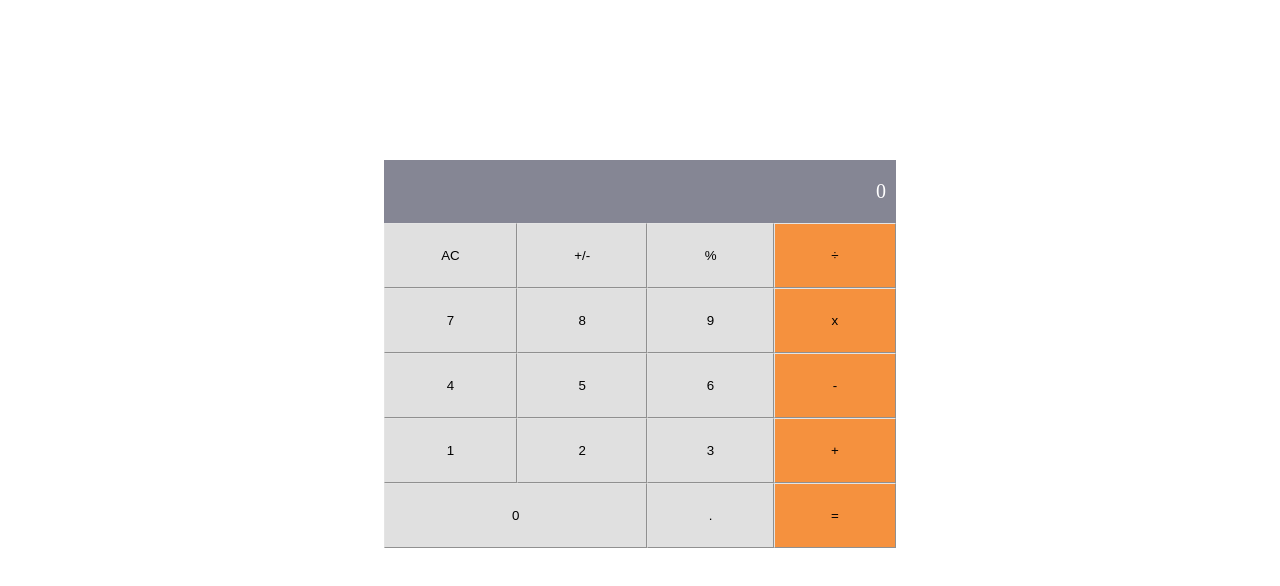
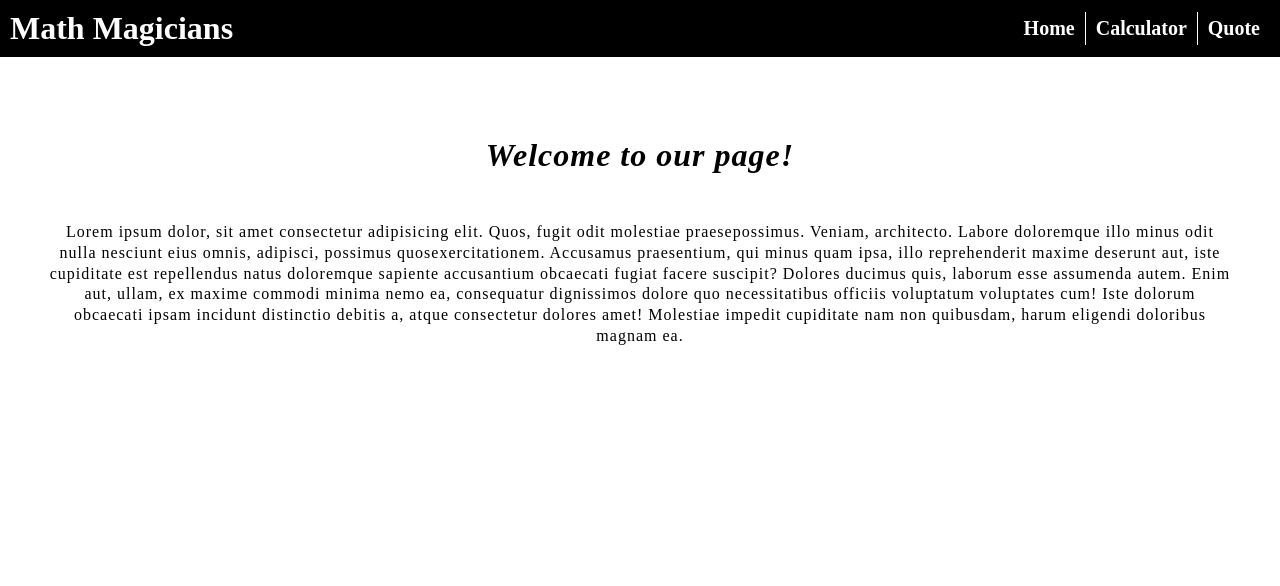
Before and after one commit to Kwaleyela-Ikafa/Math-magician, a React (Create React App) app: page / in a window 1280 px wide. Shown: the top 586 px of the page. Built offline with nearby package versions, Linux system fonts and the light colour scheme.

Commit message:
Full website

```diff
--- a/package.json
+++ b/package.json
@@ -9,6 +9,7 @@
     "big.js": "^6.2.1",
     "react": "^18.2.0",
     "react-dom": "^18.2.0",
+    "react-router-dom": "^6.3.0",
     "react-scripts": "^5.0.1",
     "web-vitals": "^2.1.4"
   },
--- /dev/null
+++ b/src/App.css
@@ -0,0 +1,60 @@
+.cacl-section {
+  display: flex;
+  justify-content: space-around;
+  align-items: center;
+  margin: 8rem auto;
+}
+
+.navbar {
+  display: flex;
+  justify-content: space-between;
+  align-items: center;
+  background-color:black;
+  padding: 10px 10px;
+  color: white;
+  font-weight: 600;
+}
+
+.navbar ul {
+  list-style: none;
+  display: flex;
+}
+
+.navbar ul > li {
+  padding: 5px 10px;
+  font-size: 20px;
+  border-right: 1px solid white;
+}
+
+.navbar ul > li:last-child {
+  border-right: none;
+}
+
+.navbar a {
+  color: white;
+  text-decoration: none;
+}
+
+.container {
+  text-align: center;
+  margin: 5rem auto;
+}
+
+.container h1 {
+  font-weight: 600;
+  letter-spacing: 1px;
+  font-style: italic;
+}
+
+.container p {
+  letter-spacing: 1px;
+  padding: 3rem;
+  line-height: 1.3rem;
+}
+
+.container h3 {
+  background: #e4e4e4;
+  padding: 1.5rem;
+  margin: 3rem 10rem;
+  border-radius: 2rem;
+}
--- a/src/App.js
+++ b/src/App.js
@@ -1,5 +1,10 @@
 import React from 'react';
+import { Route, Routes } from 'react-router-dom';
+import Navbar from './components/Navbar';
 import Calculator from './components/Calculator';
+import Homepage from './pages/Home';
+import Quote from './pages/Quote';
+import './App.css';
 
 class App extends React.Component {
   constructor(props) {
@@ -9,9 +14,14 @@ class App extends React.Component {
 
   render() {
     return (
-      <div className="calculatorSection">
-        <Calculator />
-      </div>
+      <>
+        <Navbar />
+        <Routes>
+          <Route exact path="/" element={<Homepage />} />
+          <Route path="/calculator" element={<Calculator />} />
+          <Route path="/quote" element={<Quote />} />
+        </Routes>
+      </>
     );
   }
 }
--- a/src/components/Calculator.js
+++ b/src/components/Calculator.js
@@ -16,7 +16,9 @@ const Calculator = () => {
   };
 
   return (
-    <>
+    <div className="cacl-section">
+      <h1>Let&#39;s do some math!</h1>
+      <div>
         <p className="result">
           <span>{total}</span>
           <span>{operation}</span>
@@ -43,7 +45,8 @@ const Calculator = () => {
           <button type="button" className="btn" onClick={updateCalculator}>.</button>
           <button type="button" className="orangeBtn" onClick={updateCalculator}>=</button>
         </div>
-    </>
+      </div>
+    </div>
   );
 };
 
--- /dev/null
+++ b/src/components/Navbar.js
@@ -0,0 +1,40 @@
+import React from 'react';
+import { NavLink } from 'react-router-dom';
+
+const Navbar = () => {
+  const links = [
+    {
+      id: 1,
+      path: '/',
+      text: 'Home',
+    },
+    {
+      id: 2,
+      path: '/calculator',
+      text: 'Calculator',
+    },
+    {
+      id: 3,
+      path: '/quote',
+      text: 'Quote',
+    },
+  ];
+
+  return (
+    <div className="navbar">
+      <h1>Math Magicians</h1>
+      <nav>
+        <ul>
+          {links.map((link) => (
+            <li key={link.id}>
+              <NavLink to={link.path} exact>
+                {link.text}
+              </NavLink>
+            </li>
+          ))}
+        </ul>
+      </nav>
+    </div>
+  );
+};
+export default Navbar;
--- a/src/index.css
+++ /dev/null
@@ -1,10 +0,0 @@
-* {
-  margin: 0;
-  padding: 0;
-}
-
-.calculatorSection {
-  width: 40%;
-  margin: 10rem auto;
-  font-size: 20px;
-}
--- a/src/index.js
+++ b/src/index.js
@@ -1,12 +1,14 @@
 /* eslint-disable */
 import React from 'react';
 import ReactDOM from 'react-dom/client';
-import './index.css';
+import { BrowserRouter as Router } from 'react-router-dom';
 import App from './App';
 
 const root = ReactDOM.createRoot(document.getElementById('root'));
 root.render(
   <React.StrictMode>
-    <App />
-  </React.StrictMode>
+    <Router basename={process.env.PUBLIC_URL}>
+      <App />
+    </Router>
+  </React.StrictMode>,
 );
--- /dev/null
+++ b/src/pages/Home.js
@@ -0,0 +1,23 @@
+import React from 'react';
+
+const Homepage = () => (
+  <div className="container">
+    <h1>Welcome to our page!</h1>
+    <p>
+      Lorem ipsum dolor, sit amet consectetur adipisicing elit. Quos, fugit
+      odit molestiae praesepossimus. Veniam, architecto. Labore doloremque
+      illo minus odit nulla nesciunt eius omnis, adipisci, possimus
+      quosexercitationem. Accusamus praesentium, qui minus quam ipsa, illo
+      reprehenderit maxime deserunt aut, iste cupiditate est repellendus natus
+      doloremque sapiente accusantium obcaecati fugiat facere suscipit?
+      Dolores ducimus quis, laborum esse assumenda autem. Enim aut, ullam, ex
+      maxime commodi minima nemo ea, consequatur dignissimos dolore quo
+      necessitatibus officiis voluptatum voluptates cum! Iste dolorum
+      obcaecati ipsam incidunt distinctio debitis a, atque consectetur dolores
+      amet! Molestiae impedit cupiditate nam non quibusdam, harum eligendi
+      doloribus magnam ea.
+    </p>
+  </div>
+);
+
+export default Homepage;
--- /dev/null
+++ b/src/pages/Quote.js
@@ -0,0 +1,13 @@
+import React from 'react';
+
+const Quote = () => (
+  <div className="container">
+    <h3>
+      Mathematics is not about numbers, equations, computations,
+      <br />
+      or algorithms: it is about understanding. - William Paul Thurston
+    </h3>
+  </div>
+);
+
+export default Quote;
```
Also changed, not shown: 1 other file (tests, documents, lock files or other folders). Lines whose indentation alone changed are shown as unchanged.
